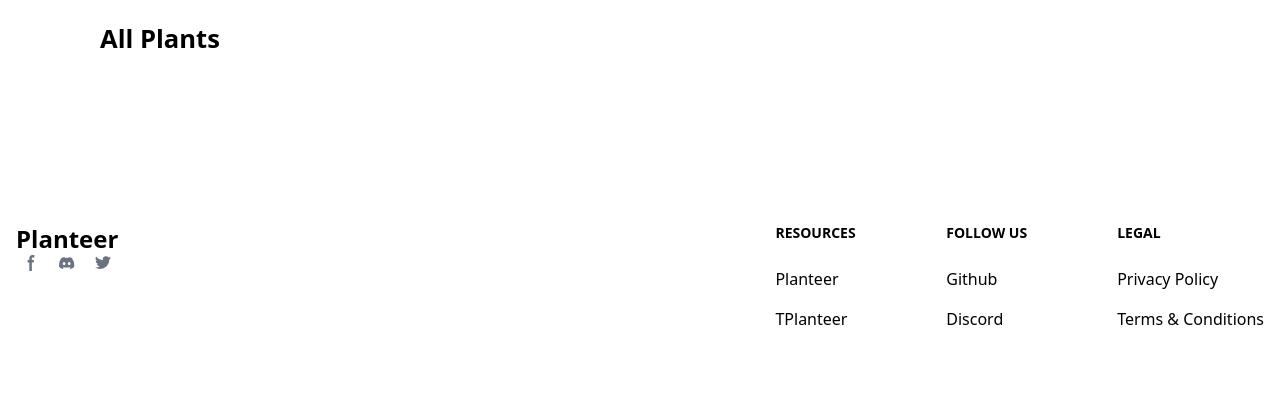
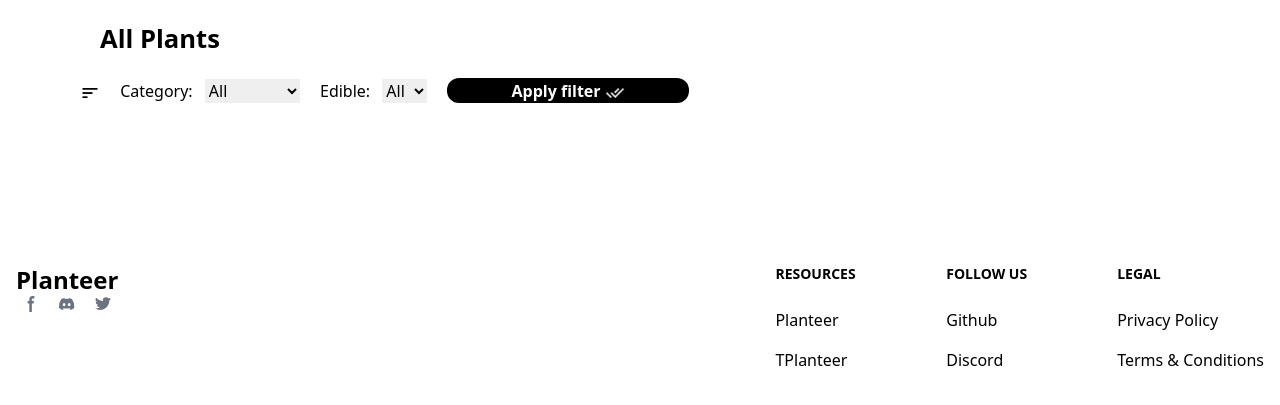
Before and after one commit to T-Python-June-24/LAB-ORM-PLANTEER-1, a Django app: page /plants/all/ in a window 1280 px wide. Shown: the part 80-485 px from the top of the page. Run offline with Django 5.2, Linux system fonts and the light colour scheme; data that the repository does not hold is empty; some libraries are stand-ins or nearby versions.

Commit message:
done the lab has been solved 🔥👋

```diff
--- a/Planteer/Plants/templates/Plants/all_plants.html
+++ b/Planteer/Plants/templates/Plants/all_plants.html
@@ -6,16 +6,39 @@
 {% block content %}
 <script>
     AOS.init();
-  </script>
+</script>
 <div class="content-home-padding">
     <h1 class="bold-font-prop tilt-in-fwd-bl"> All Plants </h1>
 
-    <div class="card-grid"  data-aos="fade-up">
+    <!-- Filter Form -->
+    <form method="GET" action="" class="mb-4">
+        <img src="{% static 'images/filter.png' %}" class="h-[20px] inline-flex justify-center mr-4" alt="Filter">
+        <label for="category" class="mr-2">Category:</label>
+        <select name="category" id="category" class="mr-4">
+            <option value="">All</option>
+            {% for choice in categories %}
+            <option value="{{ choice.0 }}" {% if request.GET.category == choice.0 %}selected{% endif %}>
+                {{ choice.1 }}
+            </option>
+            {% endfor %}
+        </select>
+
+        <label for="is_edible" class="mr-2">Edible:</label>
+        <select name="is_edible" id="is_edible" class="mr-4">
+            <option value="">All</option>
+            <option value="true" {% if request.GET.is_edible == "true" %}selected{% endif %}>Yes</option>
+            <option value="false" {% if request.GET.is_edible == "false" %}selected{% endif %}>No</option>
+        </select>
+
+        <button type="submit" class=" h-[25px] bg-black rounded-xl px-16 text-white font-bold">Apply filter <img src="{% static 'images/done.png' %}" class="h-[20px] inline-flex justify-center" alt="Filter"></button>
+    </form>
+
+    <div class="card-grid" data-aos="fade-up">
         {% for plant in plants %}
-        <div class="relative flex flex-col mt-6  bg-white shadow-md bg-clip-border rounded-xl w-96 overflow-hidden">
+        <div class="relative flex flex-col mt-6 bg-white shadow-md bg-clip-border rounded-xl w-96 overflow-hidden">
             <img src="{{ plant.plant_image.url }}" alt="image" class="w-full h-56 object-cover rounded-t-xl" />
             <div class="pl-6 pr-6 p-2">
-                <p class="block font-sans text-base antialiased font-extrabold leading-relaxed text-inherit hover:text-teal-500 ">
+                <p class="block font-sans text-base antialiased font-extrabold leading-relaxed text-inherit hover:text-teal-500">
                     <a href="{% url 'Plants:plant_detail' plant.id %}">Plant {{ plant.id }}</a>
                 </p>
             </div>
--- a/Planteer/Plants/urls.py
+++ b/Planteer/Plants/urls.py
@@ -9,4 +9,5 @@ urlpatterns = [
     path('plants/<int:plant_id>/detail/', views.plant_detail, name='plant_detail'),
     path('plants/<int:plant_id>/update/', views.update_plant, name='update_plant'),
     path('plants/<int:plant_id>/delete/', views.delete_plant, name='delete_plant'),
+    path('plants/search/', views.search_plant, name='search_plant'),
 ]
--- a/Planteer/Plants/views.py
+++ b/Planteer/Plants/views.py
@@ -1,15 +1,34 @@
 from django.shortcuts import get_object_or_404, redirect, render
 from django.http import HttpResponse
-from .models import Plants
+from .models import Category, Plants
 from django.contrib import messages
 from django.utils.datastructures import MultiValueDictKeyError
 
 
-# Create your views here.
-def plants(request:HttpResponse):
+
+def plants(request: HttpResponse):
+    category = request.GET.get('category')
+    is_edible = request.GET.get('is_edible')
     plants = Plants.objects.all()
-    return render(request, 'Plants/all_plants.html',{'plants':plants})
 
+    if category:
+        plants = plants.filter(category=category)
+    if is_edible:
+        plants = plants.filter(is_edible=(is_edible.lower() == 'true'))
+
+    return render(request, 'Plants/all_plants.html', {'plants': plants , 'categories': Category.choices})
+
+
+def search_plant(request: HttpResponse):
+    query = request.GET.get('query')
+    if query:
+        plants = Plants.objects.filter(name__icontains=query)
+        count = plants.count()
+    else:
+        plants = Plants.objects.all()[:3]
+        count = None
+
+    return render(request, 'Plants/search_plants.html', {'plants': plants, 'count': count, 'query': query})
 
 def add_plant(request:HttpResponse):
     if request.method == 'POST':
@@ -44,8 +63,7 @@ def add_plant(request:HttpResponse):
 
 def plant_detail(request: HttpResponse, plant_id: int):
     plant = get_object_or_404(Plants, pk=plant_id)
-    selected_plant = Plants.objects.all()[:3]
-
+    selected_plant = Plants.objects.filter(is_edible=plant.is_edible)[:3]
     return render(request, 'Plants/plant_detail.html', {'plant': plant , 'selected_plant': selected_plant})
 
 
```
Also changed, not shown: Planteer/Main/templates/Main/Main.html (+8 -9 lines), Planteer/Plants/templates/Plants/search_plants.html (added, +45 -0 lines), Planteer/Plants/static/images/done.png (added), Planteer/Plants/static/images/filter.png (added), Planteer/Plants/static/images/press.png (added), Planteer/media/images/herb.jpg (added).
